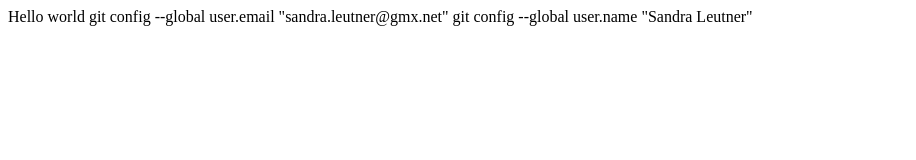
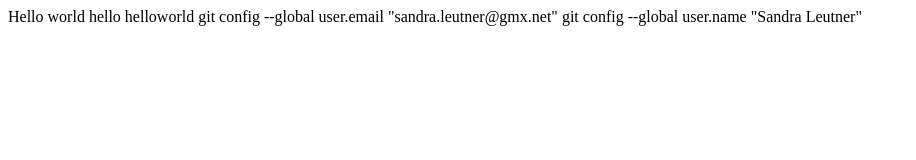
Before and after one commit to SandraLeutner/test, a plain HTML site: page index.html in a window 1280 px wide. Shown: the whole page, without its empty margins (0-916 px from the left). Drawn offline with Linux system fonts and the light colour scheme.

Commit message:
3. Version

```diff
--- a/index.html
+++ b/index.html
@@ -8,6 +8,8 @@
 </head>
 <body>
     Hello world
+    hello
+    helloworld
 </body>
 </html>
 
```
